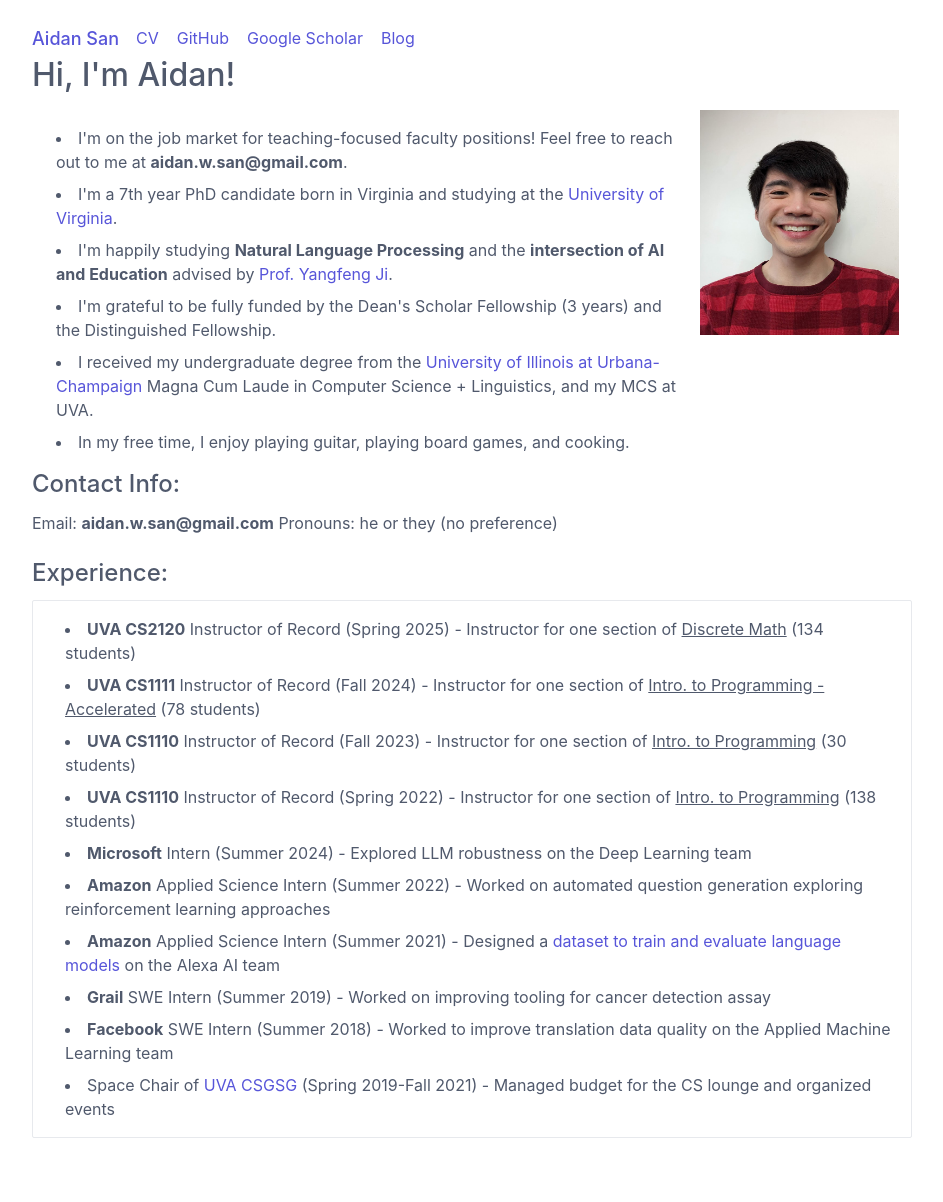
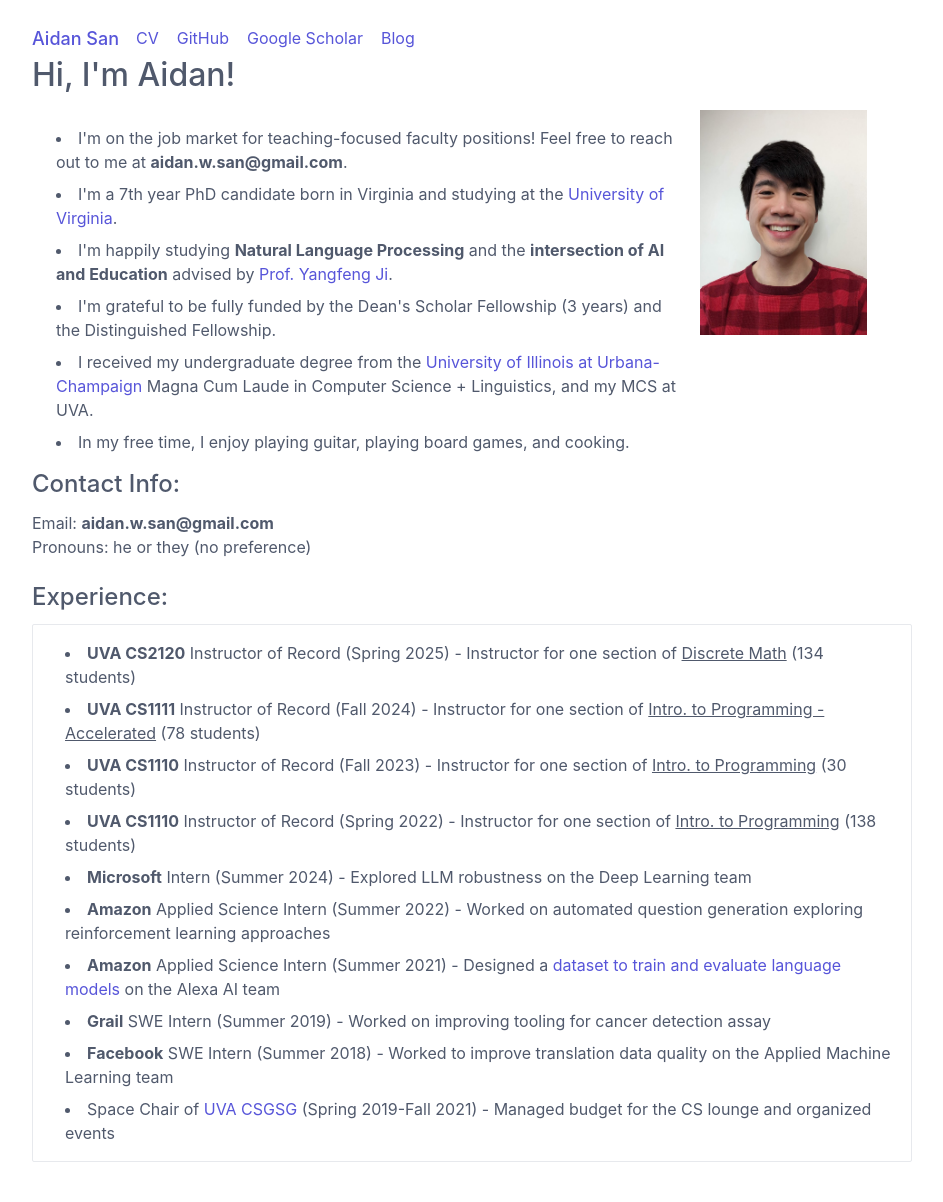
Before and after one commit to aidansan/aidansan.github.io, a Jekyll site: the page built from index.html, in a window 1280 px wide. Shown: the whole page, without its empty margins (168-1111 px from the left). Built offline with Jekyll 4.4.1, drawn with Linux system fonts in a browser that asks for light colours; before the commit the page ends 1178 px from its top, so only the background shows below that.

Commit message:
more minor changes

```diff
--- a/index.html
+++ b/index.html
@@ -6,7 +6,7 @@ layout: default
 <div class="columns">
 <div class="column col-9">
 <ul>
-  <li>I'm on the job market for teaching-focused faculty positions! Feel free to reach out to me at <strong><span>aidan.w.san</span><span style="display: none;">PLEASEIGNORETHISPART</span><span>@gmail.com</span></strong>.</li>
+  <li>I'm on the job market for teaching-focused faculty positions! Feel free to reach out to me at <strong><span>aidan.w.san</span><span style="display: none;" aria-hidden="true">PLEASEIGNORETHISPART</span><span>@gmail.com</span></strong>.</li>
   <li>I'm a 7th year PhD candidate born in Virginia and studying at the <a href="https://engineering.virginia.edu/departments/computer-science">University of Virginia</a>.</li>
   <li>I'm happily studying <strong>Natural Language Processing</strong> and the <strong>intersection of AI and Education</strong> advised by <a href="http://yangfengji.net/">Prof. Yangfeng Ji</a>. </li>
   <li>I'm grateful to be fully funded by the Dean's Scholar Fellowship (3 years) and the Distinguished Fellowship.</li>
@@ -16,12 +16,12 @@ layout: default
 </ul>
 </div>
 <div class="column col-3">
-  <img src="assets/images/pfp.jpg" width="199" height="225" alt="Photo of Aidan">
+  <img src="assets/images/pfp.jpg" width="167" height="225" alt="Photo of Aidan">
 </div>
 </div>
 </div>
 <h4>Contact Info: </h4>
-Email: <strong><span>aidan.w.san</span><span style="display: none;" aria-hidden="true">PLEASEIGNORETHISPART</span><span>@gmail.com</span></strong>
+Email: <strong><span>aidan.w.san</span><span style="display: none;" aria-hidden="true">PLEASEIGNORETHISPART</span><span>@gmail.com</span></strong><br>
 <!--https://www.heartinternet.uk/blog/15-ways-to-hide-your-email-address/-->
 Pronouns: he or they (no preference)<br>
 <br>
```
